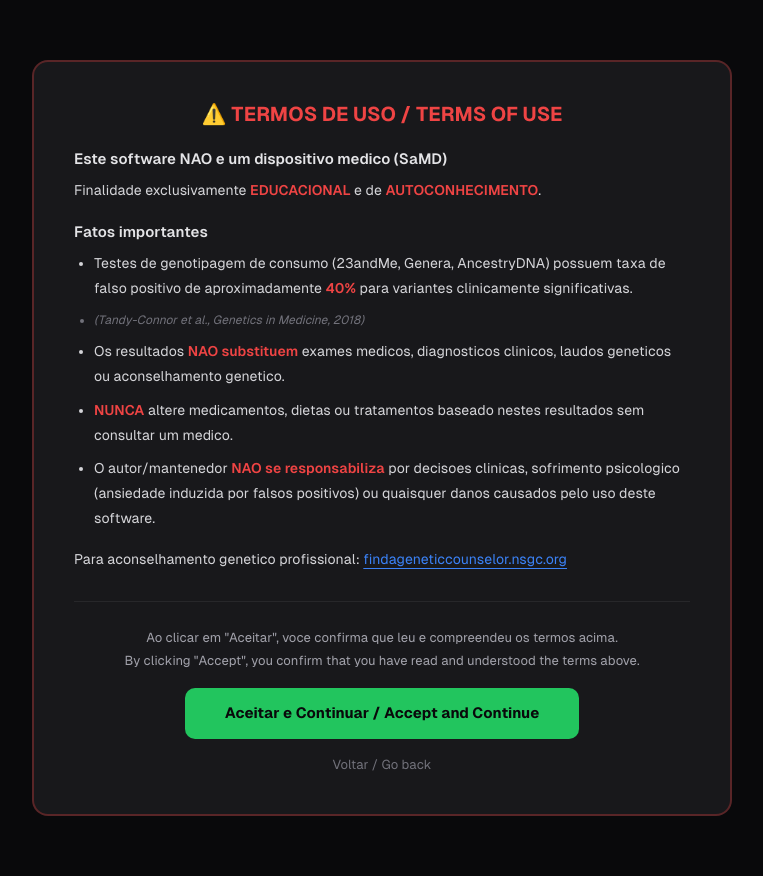
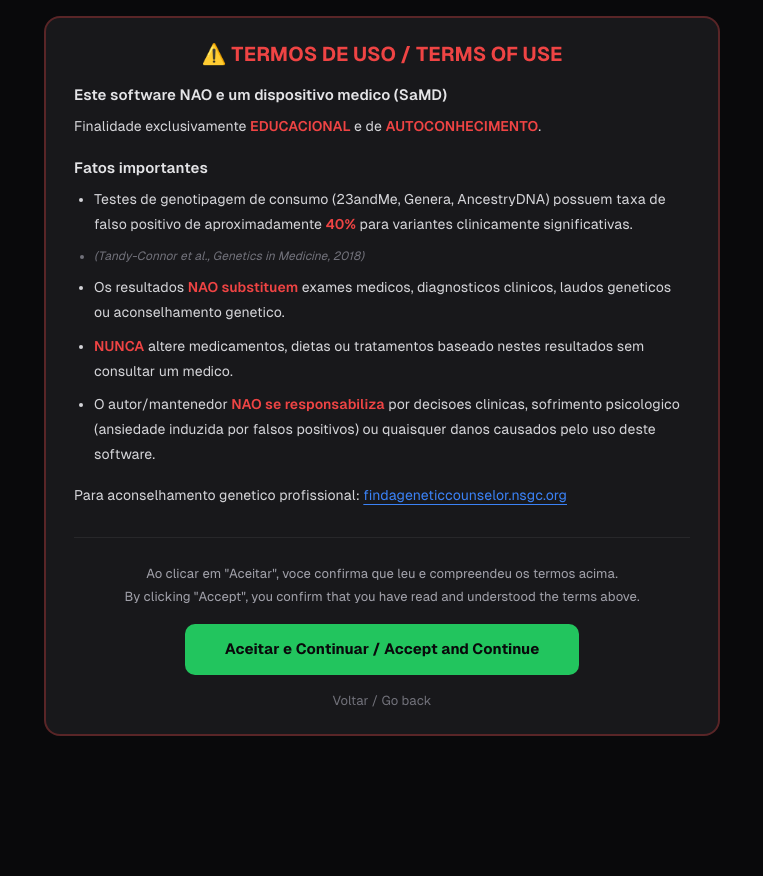
Before and after one commit to dimas-amendes/gene-lens, a Flask app: page /consent in a window 1280 px wide. Shown: the whole page, without its empty margins (258-1021 px from the left). After the commit the page ends 736 px from the top, so only its background shows below. Run offline with Flask 3, Linux system fonts and the light colour scheme; some libraries are stand-ins or nearby versions.

Commit message:
consent: reduce top spacing so the warning is visible above the fold
The modal sat 60px from the top with 40px internal padding, pushing the
red warning title below the fold on shorter viewports. Drops outer top
margin to 16px, halves internal padding, and tightens the h1 margin.
Also adds small horizontal padding so the card never hugs the edges on
narrow screens.

```diff
--- a/templates/consent.html
+++ b/templates/consent.html
@@ -12,9 +12,9 @@
 @font-face { font-family:'Geist'; src:url("{{ url_for('static', filename='fonts/geist-700.woff2') }}") format('woff2'); font-weight:700; font-display:swap; }
 :root { --bs-body-font-family: 'Geist', -apple-system, system-ui, sans-serif; --bs-body-bg: #09090b; --red: #ef4444; --green: #22c55e; --accent: #3b82f6; }
 body { font-family: var(--bs-body-font-family); background: var(--bs-body-bg); color: #fafafa; }
-.consent-box { max-width: 700px; margin: 60px auto; }
-.terms { background: #18181b; border: 2px solid rgba(239,68,68,.3); border-radius: 16px; padding: 40px; }
-.terms h1 { font-size: 20px; font-weight: 700; color: var(--red); margin-bottom: 24px; text-align: center; }
+.consent-box { max-width: 700px; margin: 16px auto 48px; padding: 0 12px; }
+.terms { background: #18181b; border: 2px solid rgba(239,68,68,.3); border-radius: 16px; padding: 24px 28px; }
+.terms h1 { font-size: 20px; font-weight: 700; color: var(--red); margin: 0 0 16px; text-align: center; }
 .terms h2 { font-size: 15px; font-weight: 600; color: #e4e4e7; margin: 20px 0 10px; }
 .terms p, .terms li { font-size: 14px; line-height: 1.8; color: #d4d4d8; }
 .terms ul { padding-left: 20px; }
```
